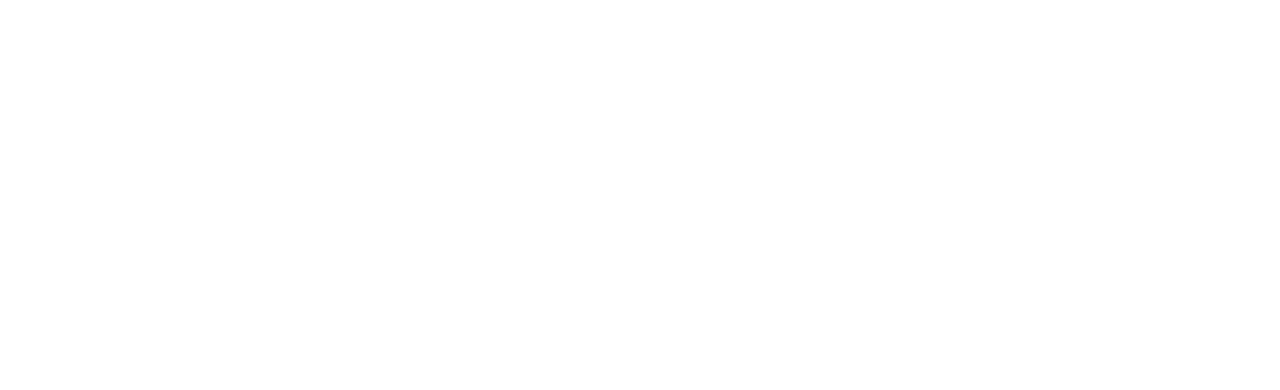
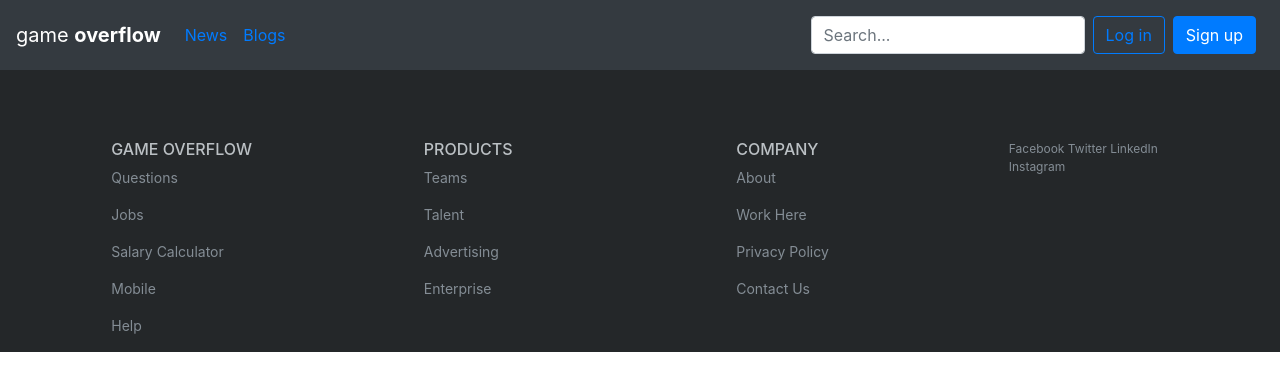
Before and after one commit to powerfist01/gameoverflow, a Nuxt app: page / in a window 1280 px wide. Shown: the top 390 px of the page. Built offline with nearby package versions, Linux system fonts and the light colour scheme.

Commit message:
:bulb: Added game.vue file

```diff
--- a/components/Button.vue
+++ b/components/Button.vue
@@ -1,3 +1,4 @@
+
 <template>
   <div>
     <button class="button">{{ name }}</button>
@@ -30,11 +31,9 @@
   background-size: 100%;
   transition: background 0s;
 }
-
 /* Button style */
 button {
   border: none;
-  width: 100px;
   border-radius: 6px;
   padding: 12px 18px;
   font-size: 16px;
--- a/components/Footer.vue
+++ b/components/Footer.vue
@@ -0,0 +1,78 @@
+<template>
+  <div class="footer">
+    <b-container fluid>
+      <div class="information">
+        <div class="coll">
+          <ul>
+            <h6>GAME OVERFLOW</h6>
+            <li><p>Questions</p></li>
+            <li><p>Jobs</p></li>
+            <li><p>Salary Calculator</p></li>
+            <li><p>Mobile</p></li>
+            <li><p>Help</p></li>
+          </ul>
+        </div>
+
+        <div class="coll">
+          <ul>
+            <h6>PRODUCTS</h6>
+            <li><p>Teams</p></li>
+            <li><p>Talent</p></li>
+            <li><p>Advertising</p></li>
+            <li><p>Enterprise</p></li>
+          </ul>
+        </div>
+
+        <div class="coll">
+          <ul>
+            <h6>COMPANY</h6>
+            <li><p>About</p></li>
+            <li><p>Work Here</p></li>
+            <li><p>Privacy Policy</p></li>
+            <li><p>Contact Us</p></li>
+          </ul>
+        </div>
+
+        <div class="coll">
+          <p>Facebook Twitter LinkedIn Instagram</p>
+        </div>
+      </div>
+    </b-container>
+  </div>
+</template>
+
+<script>
+export default {};
+</script>
+
+<style scoped>
+p {
+  color: #848d95;
+  font-size: 12px;
+}
+h6 {
+  color: #bbc0c4;
+}
+.footer {
+  background-color: #242729;
+}
+.information {
+  color: black;
+  padding-top: 70px;
+  z-index: 0;
+  width: 100%;
+  display: flex;
+  justify-content: space-around;
+  flex-wrap: wrap;
+}
+ul {
+  list-style-type: none;
+}
+li p {
+  font-size: 14px;
+}
+.coll{
+  width: 200px;
+  margin: 0px auto;
+}
+</style>
--- /dev/null
+++ b/components/Game.vue
@@ -0,0 +1,79 @@
+<template>
+  <div>
+      <div class="card">
+        <div class="card_image">
+          <img src="src" />
+        </div>
+        <div class="card_title title-white">
+          <p>{{ title }}</p>
+        </div>
+      </div>
+  </div>
+</template>
+
+<script>
+export default {
+  name: "Game",
+  props: {
+    src: {
+      type: String,
+      required: true
+    },
+    title: {
+      type: String,
+      required: true
+    }
+  }
+};
+</script>
+
+<style scoped>
+.cards-list {
+  z-index: 0;
+  width: 100%;
+  display: flex;
+  justify-content: space-around;
+  flex-wrap: wrap;
+}
+.card {
+  margin: 30px auto;
+  width: 300px;
+  height: 300px;
+  border-radius: 40px;
+  box-shadow: 5px 5px 30px 7px rgba(0, 0, 0, 0.25),
+    -5px -5px 30px 7px rgba(0, 0, 0, 0.22);
+  cursor: pointer;
+  transition: 0.4s;
+}
+.card .card_image {
+  width: inherit;
+  height: inherit;
+  border-radius: 40px;
+}
+.card .card_image img {
+  width: inherit;
+  height: inherit;
+  border-radius: 40px;
+  object-fit: cover;
+}
+.card .card_title {
+  text-align: center;
+  border-radius: 0px 0px 40px 40px;
+  font-family: sans-serif;
+  font-weight: bold;
+  font-size: 30px;
+  margin-top: -80px;
+  height: 40px;
+}
+.card:hover {
+  transform: scale(1.1, 1.1);
+  box-shadow: 5px 5px 30px 15px rgba(0, 0, 0, 0.25),
+    -5px -5px 30px 15px rgba(0, 0, 0, 0.22);
+}
+.title-white {
+  color: white;
+}
+.title-black {
+  color: black;
+}
+</style>
--- a/components/Navbar.vue
+++ b/components/Navbar.vue
@@ -1,21 +1,52 @@
 <template>
   <div>
+    <b-navbar toggleable="lg" type="dark" variant="dark">
+      <NuxtLink class="mynav" to="/">
+        <b-navbar-brand>
+          game
+          <strong>overflow</strong>
+        </b-navbar-brand>
+      </NuxtLink>
 
+      <b-navbar-toggle target="nav-collapse"></b-navbar-toggle>
+
+      <b-collapse id="nav-collapse" is-nav>
+        <b-navbar-nav>
+          <b-nav-item>
+            <NuxtLink class="routes" to="/news">News</NuxtLink>
+          </b-nav-item>
+          <b-nav-item>
+            <NuxtLink class="routes" to="/blogs">Blogs</NuxtLink>
+          </b-nav-item>
+        </b-navbar-nav>
+
+        <!-- Right aligned nav items -->
+        <b-navbar-nav class="ml-auto">
+          <b-nav-form inline>
+            <b-form-input
+              id="input"
+              class="mr-sm-2"
+              placeholder="Search..."
+            ></b-form-input>
+          </b-nav-form>
+          <NuxtLink to="/users/login"
+            ><b-button class="mr-2 my-2 mr-sm-2" variant="outline-primary"
+              >Log in</b-button
+            ></NuxtLink>
+
+          <NuxtLink to="/users/signup"
+            ><b-button class="mr-2 my-2 mr-sm-2" variant="primary"
+              >Sign up</b-button
+            ></NuxtLink>
+        </b-navbar-nav>
+      </b-collapse>
+    </b-navbar>
   </div>
 </template>
 
-<script>
-  export default {
-    data() {
-      return {
-
-      };
-    },
-    methods: {
-
-    }
-  }
-</script>
 
 <style scoped>
+.routes {
+  text-decoration: none;
+}
 </style>
--- a/layouts/default.vue
+++ b/layouts/default.vue
@@ -1,5 +1,6 @@
 <template>
   <div>
+    <Navbar />
     <Nuxt />
   </div>
 </template>
--- a/pages/index.vue
+++ b/pages/index.vue
@@ -1,5 +1,6 @@
 <template>
   <div>
+    <Footer />
   </div>
 </template>
 
```
